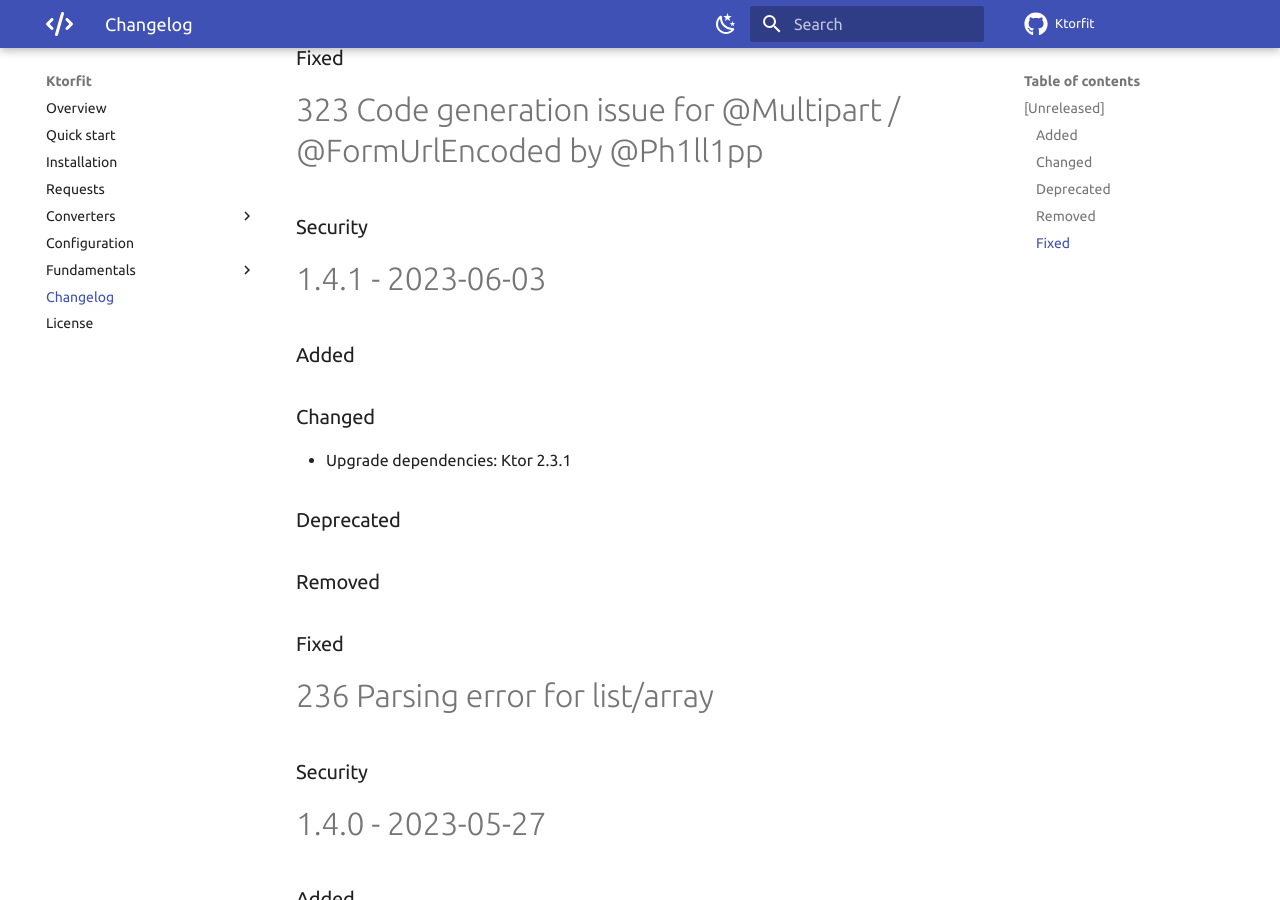
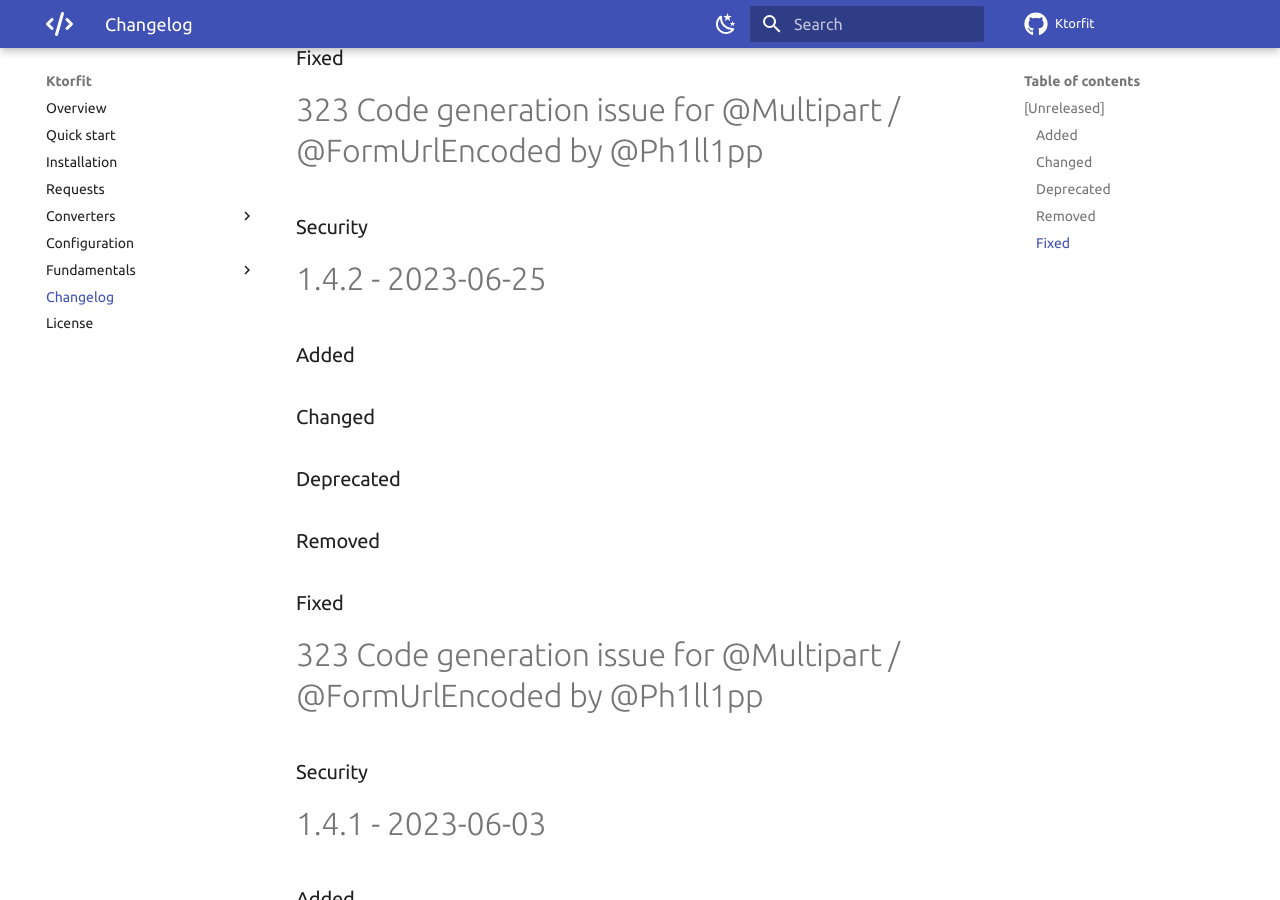
Before and after one commit to Foso/Ktorfit, an MkDocs documentation site: the page built from docs/CHANGELOG.md, in a window 1280 px wide and 900 px high, scrolled down 543 px. Built offline with MkDocs 1.6.1 and Material for MkDocs 9.7.7, drawn with Linux system fonts in a browser that asks for light colours; comment, search, counter and statistics services are not loaded.

Commit message:
(release) v1.4.2

```diff
--- a/docs/CHANGELOG.md
+++ b/docs/CHANGELOG.md
@@ -6,6 +6,18 @@
 and this project adheres to [Semantic Versioning](http://semver.org/spec/v2.0.0.html).
 
 ## [Unreleased]
+
+### Added
+### Changed
+### Deprecated
+### Removed
+### Fixed
+#323 Code generation issue for @Multipart / @FormUrlEncoded by @Ph1ll1pp
+
+### Security
+
+1.4.2 - 2023-06-25
+========================================
 
 ### Added
 ### Changed
```
